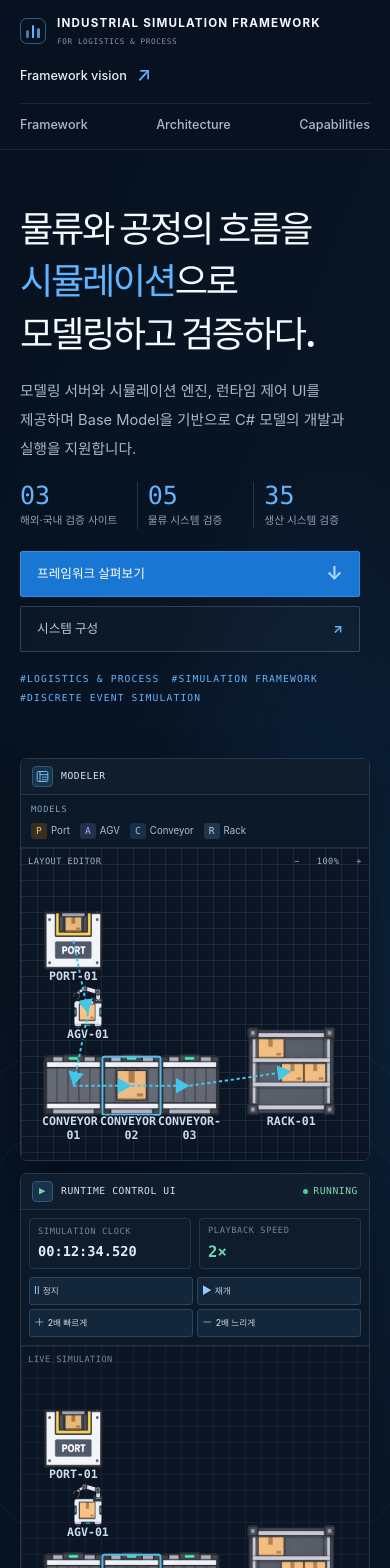
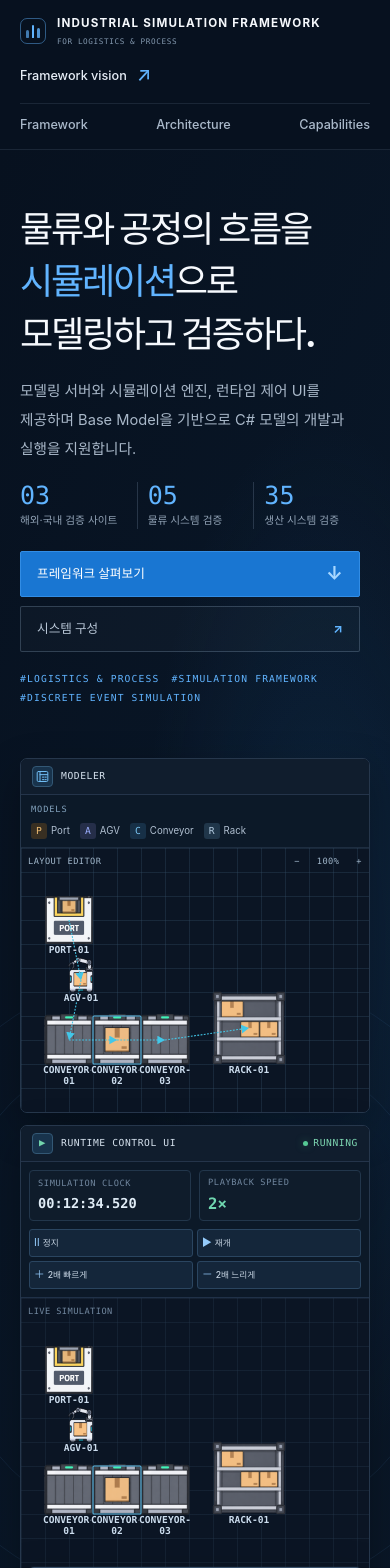
Before and after one commit to kkh3868/My_Portfolio, a React (Vite) app: page / in a window 390 px wide. Shown: the top 1568 px of the page. Built offline with nearby package versions, Linux system fonts and the light colour scheme.

Commit message:
[Fix] 1024px 모델러 오브젝트 이름 잘림 수정
 - 화면 너비에 맞춰 SVG 높이 조정
 - Conveyor 및 Rack 라벨 표시 개선

```diff
--- a/src/App.css
+++ b/src/App.css
@@ -3038,7 +3038,7 @@
 @media (max-width: 620px) {
   .screen-layout,
   .runtime-layout {
-    --layout-grid-size: 16px;
+    --layout-grid-size: 24px;
   }
 
   .simulation-preview {
--- a/src/components/SimulationPreview.tsx
+++ b/src/components/SimulationPreview.tsx
@@ -129,18 +129,19 @@ function LayoutDiagram({ idPrefix }: LayoutDiagramProps) {
     gridSize: 24,
     offsetX: 9,
     offsetY: 31,
-    isCompact: false,
+    isCompact:
+      typeof window !== 'undefined' &&
+      window.matchMedia('(max-width: 620px)').matches,
   })
   const { offsetX: gridOffsetX, offsetY: gridOffsetY } = diagramMetrics
   const { isCompact } = diagramMetrics
   const unitSize = (diagramMetrics.gridSize * 920) / diagramMetrics.width
-  const compactViewBoxWidth = unitSize * 11.5
-  const compactViewBoxHeight = unitSize * 9.5
+  const gridBasedViewBoxHeight = unitSize * 9.5
   const originX = unitSize
   const portY = unitSize
   const objectSize = unitSize * 2
   const agvY = portY + objectSize + unitSize * 0.75
-  const conveyorY = agvY + unitSize + unitSize * (isCompact ? 1.1 : 0.75)
+  const conveyorY = agvY + unitSize + unitSize * 0.75
   const conveyorPositions = [originX, originX + objectSize, originX + objectSize * 2]
   const rackX = originX + objectSize * 3 + unitSize * 0.5
   const rackY = conveyorY - unitSize / 2
@@ -240,13 +241,24 @@ function LayoutDiagram({ idPrefix }: LayoutDiagramProps) {
     const updateCompactLayout = () => {
       setDiagramMetrics((current) => ({ ...current, isCompact: compactQuery.matches }))
     }
+    updateCompactLayout()
     const observer = new ResizeObserver(([entry]) => {
-      if (entry) {
-        const gridSize = Number.parseFloat(
-          getComputedStyle(diagram).getPropertyValue('--layout-grid-size'),
-        )
+      const diagramWidth = entry?.contentRect.width ?? 0
+      if (diagramWidth > 0) {
+        const parent = diagram.parentElement
+        const gridSize = compactQuery.matches
+          ? Math.min(24, diagramWidth / 10.8)
+          : Number.parseFloat(
+            getComputedStyle(diagram).getPropertyValue('--layout-grid-size'),
+          )
+        if (parent) {
+          if (compactQuery.matches) {
+            parent.style.setProperty('--layout-grid-size', `${gridSize}px`)
+          } else {
+            parent.style.removeProperty('--layout-grid-size')
+          }
+        }
         const diagramRect = diagram.getBoundingClientRect()
-        const parent = diagram.parentElement
         const parentRect = parent?.getBoundingClientRect()
         const parentStyle = parent ? getComputedStyle(parent) : null
         const borderLeft = parentStyle
@@ -257,7 +269,7 @@ function LayoutDiagram({ idPrefix }: LayoutDiagramProps) {
           : 0
         const scale = diagramRect.width > 0 ? diagramRect.width / 920 : 1
         setDiagramMetrics({
-          width: entry.contentRect.width,
+          width: diagramWidth,
           gridSize: Number.isFinite(gridSize) ? gridSize : 24,
           offsetX: parentRect
             ? (diagramRect.left - parentRect.left - borderLeft) / scale
@@ -315,10 +327,10 @@ function LayoutDiagram({ idPrefix }: LayoutDiagramProps) {
       className={`layout-diagram${idPrefix === 'modeling' ? ' layout-diagram--modeler' : ''}`}
       viewBox={
         isCompact
-          ? `0 0 ${compactViewBoxWidth} ${compactViewBoxHeight}`
+          ? `0 0 920 ${gridBasedViewBoxHeight}`
           : idPrefix === 'runtime'
             ? '0 0 920 380'
-            : '0 0 920 560'
+            : `0 0 920 ${Math.max(560, gridBasedViewBoxHeight)}`
       }
       preserveAspectRatio="xMidYMid meet"
       role="img"
```
